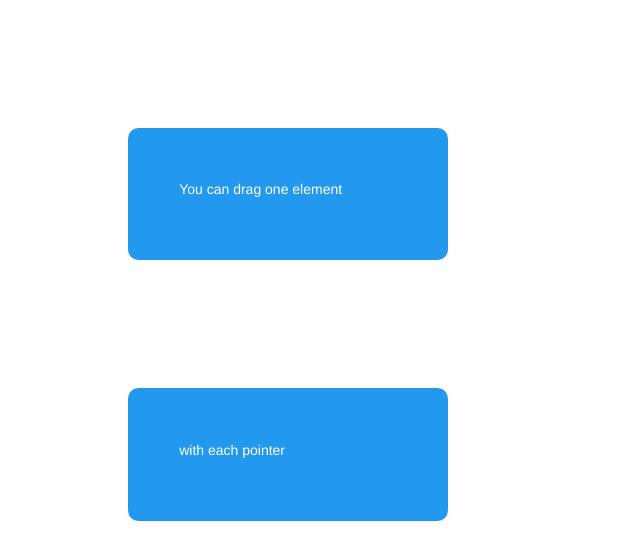
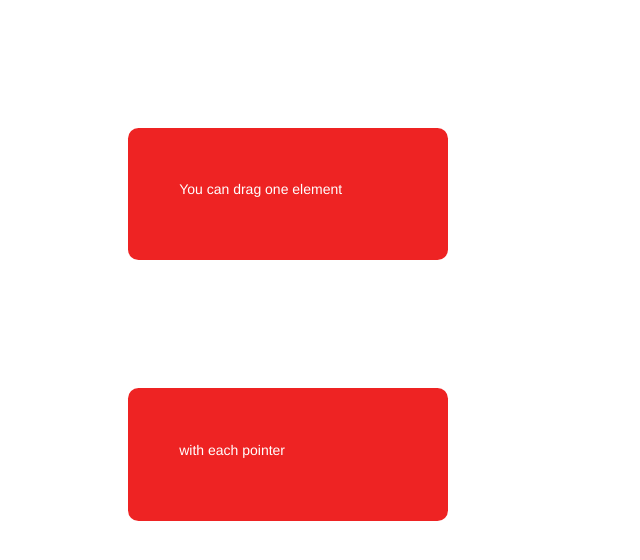
Before and after one commit to Davisa94/CS313Node, a Node server app: page /test in a window 1280 px wide. Shown: the top 560 px of the page, without its empty margins (0-640 px from the left). Run offline with Node 20, Linux system fonts and the light colour scheme; some libraries are stand-ins or nearby versions.

Commit message:
changed some colors

```diff
--- a/public/stylesheets/main.css
+++ b/public/stylesheets/main.css
@@ -30,7 +30,7 @@
   min-height: 6.5em;
   margin: 10%;
 
-  background-color: #29e;
+  background-color: #ee2323;
   color: white;
 
   border-radius: 0.75em;
--- a/views/pages/mainTable.ejs
+++ b/views/pages/mainTable.ejs
@@ -7,6 +7,9 @@
 </head>
 
 <body>
+  <div>
+
+  </div>
   <div id="drag-1" class="draggable">
   <p> You can drag one element </p>
 </div>
```
